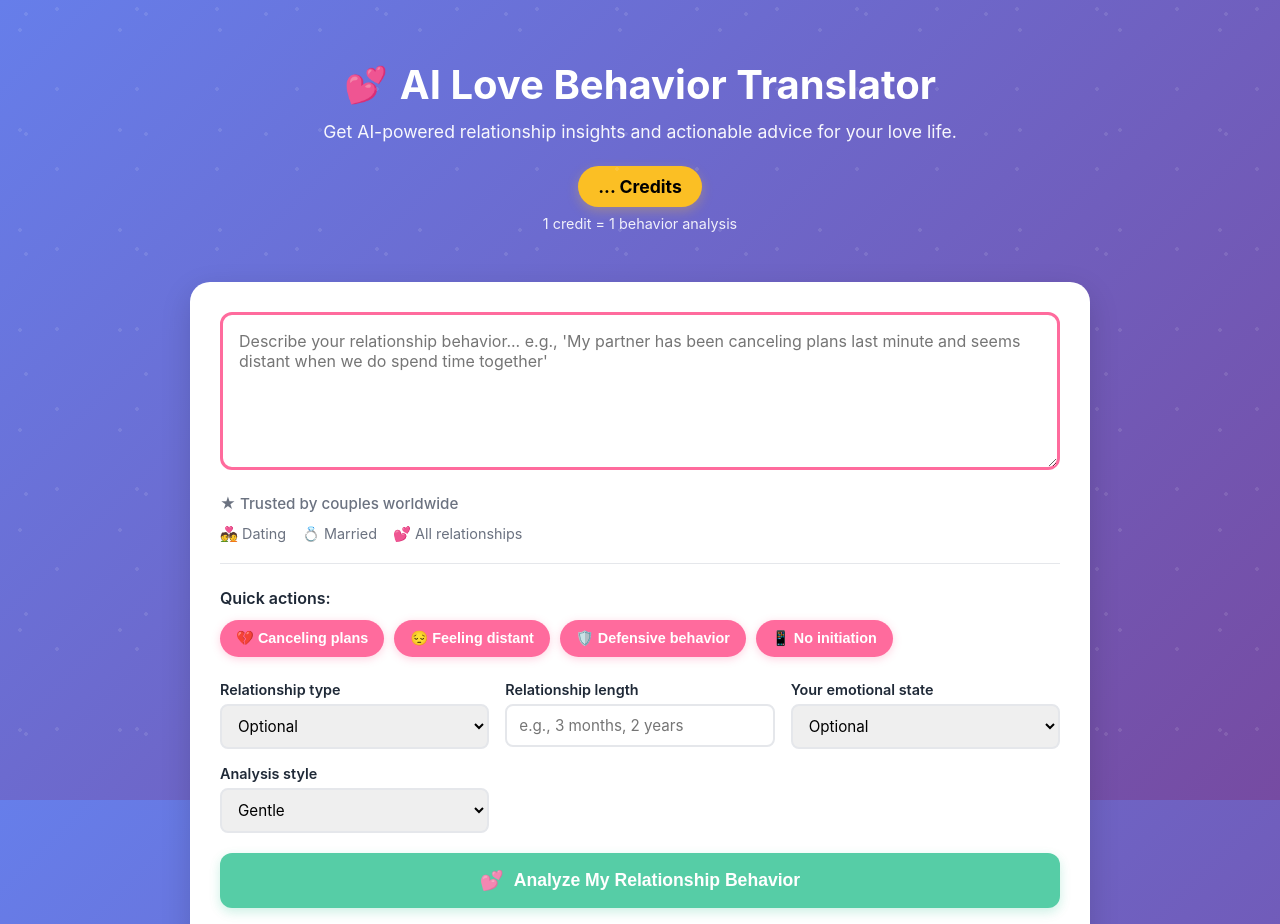
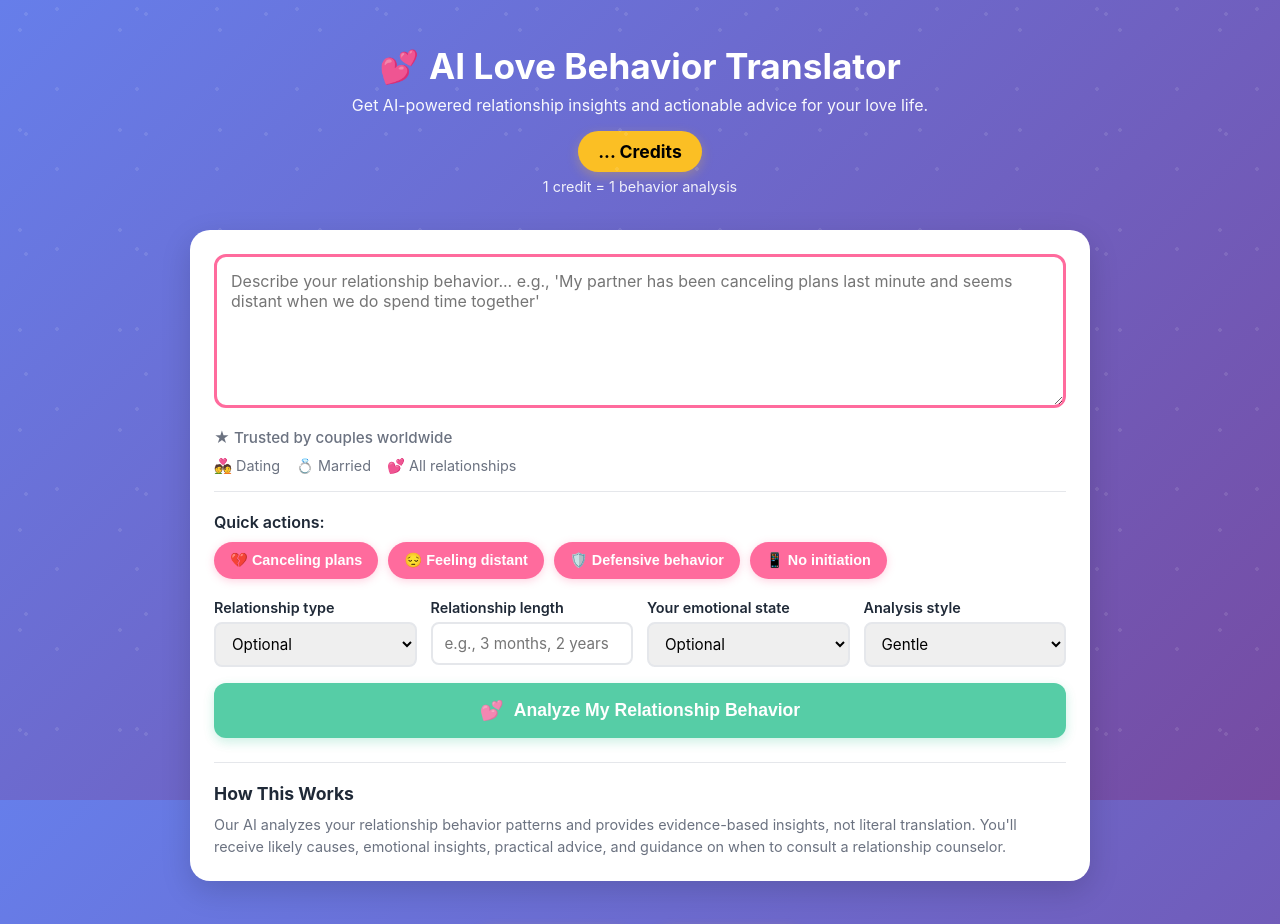
Before and after one commit to maxkantor/love-behavior-translator, a React (Vite) app in the folder frontend/: page / in a window 1280 px wide. Shown: the top 924 px of the page. Built offline with nearby package versions, Linux system fonts and the light colour scheme; no server answers.

Commit message:
Reduce spacing on main page for more compact layout

```diff
--- a/frontend/src/ui/styles.css
+++ b/frontend/src/ui/styles.css
@@ -53,7 +53,7 @@ body {
   position: relative;
   z-index: 1;
   min-height: 100vh;
-  padding: 20px;
+  padding: 15px;
   max-width: 1200px;
   margin: 0 auto;
 }
@@ -61,36 +61,36 @@ body {
 /* Header */
 .app-header {
   text-align: center;
-  padding: 40px 20px 30px;
+  padding: 30px 20px 20px;
   color: white;
 }
 
 .header-content h1 {
-  font-size: 2.5rem;
-  font-weight: 700;
-  margin-bottom: 12px;
+  font-size: 2.2rem;
+  font-weight: 700;
+  margin-bottom: 8px;
   display: flex;
   align-items: center;
   justify-content: center;
-  gap: 12px;
+  gap: 10px;
 }
 
 .heart-icon {
-  font-size: 2.2rem;
+  font-size: 2rem;
 }
 
 .tagline {
-  font-size: 1.1rem;
+  font-size: 1rem;
   opacity: 0.95;
-  margin-bottom: 24px;
+  margin-bottom: 16px;
 }
 
 .credits-header {
   display: flex;
   flex-direction: column;
   align-items: center;
-  gap: 8px;
-  margin-top: 20px;
+  gap: 6px;
+  margin-top: 12px;
 }
 
 .credits-badge-large {
@@ -115,8 +115,8 @@ body {
 .app-main {
   background: var(--white);
   border-radius: 20px;
-  padding: 30px;
-  margin: 20px auto;
+  padding: 24px;
+  margin: 15px auto;
   max-width: 900px;
   box-shadow: var(--shadow);
   position: relative;
@@ -124,14 +124,14 @@ body {
 
 .behavior-input {
   width: 100%;
-  min-height: 150px;
-  padding: 16px;
+  min-height: 120px;
+  padding: 14px;
   border: 3px solid var(--pink);
   border-radius: 12px;
   font-size: 1rem;
   font-family: inherit;
   resize: vertical;
-  margin-bottom: 20px;
+  margin-bottom: 16px;
   transition: border-color 0.3s;
 }
 
@@ -144,9 +144,9 @@ body {
 .trust-indicators {
   display: flex;
   flex-direction: column;
-  gap: 12px;
-  margin-bottom: 24px;
-  padding-bottom: 20px;
+  gap: 10px;
+  margin-bottom: 20px;
+  padding-bottom: 16px;
   border-bottom: 1px solid var(--border);
 }
 
@@ -169,13 +169,13 @@ body {
 
 /* Quick actions */
 .quick-actions {
-  margin-bottom: 24px;
+  margin-bottom: 20px;
 }
 
 .quick-actions-label {
   display: block;
   font-weight: 600;
-  margin-bottom: 12px;
+  margin-bottom: 10px;
   color: var(--text);
 }
 
@@ -210,14 +210,14 @@ body {
 
 /* Form */
 .analysis-form {
-  margin-top: 24px;
+  margin-top: 20px;
 }
 
 .form-row {
   display: grid;
   grid-template-columns: repeat(auto-fit, minmax(200px, 1fr));
-  gap: 16px;
-  margin-bottom: 20px;
+  gap: 14px;
+  margin-bottom: 16px;
 }
 
 .form-group {
@@ -273,7 +273,7 @@ body {
   justify-content: center;
   gap: 10px;
   box-shadow: 0 4px 12px rgba(16, 185, 129, 0.3);
-  margin-top: 20px;
+  margin-top: 16px;
 }
 
 .analyze-button:hover:not(:disabled) {
@@ -307,21 +307,21 @@ body {
 
 /* How it works */
 .how-it-works {
-  margin-top: 30px;
-  padding-top: 24px;
+  margin-top: 24px;
+  padding-top: 20px;
   border-top: 1px solid var(--border);
 }
 
 .how-it-works h3 {
-  font-size: 1.2rem;
-  margin-bottom: 12px;
+  font-size: 1.1rem;
+  margin-bottom: 10px;
   color: var(--text);
 }
 
 .how-it-works p {
   color: var(--muted);
-  line-height: 1.6;
-  font-size: 0.95rem;
+  line-height: 1.5;
+  font-size: 0.9rem;
 }
 
 /* Results */
@@ -406,7 +406,7 @@ body {
 /* Footer */
 .app-footer {
   text-align: center;
-  padding: 40px 20px;
+  padding: 30px 20px;
   color: white;
 }
 
```
